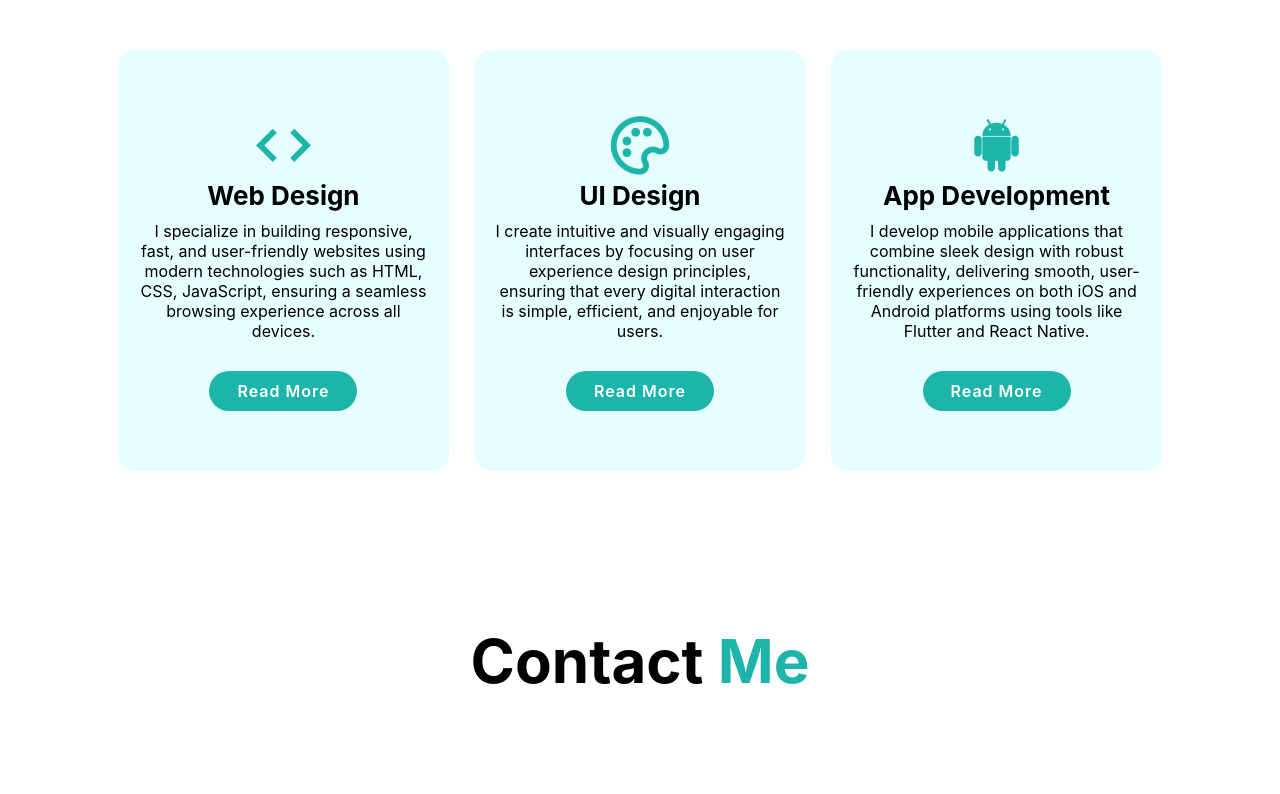
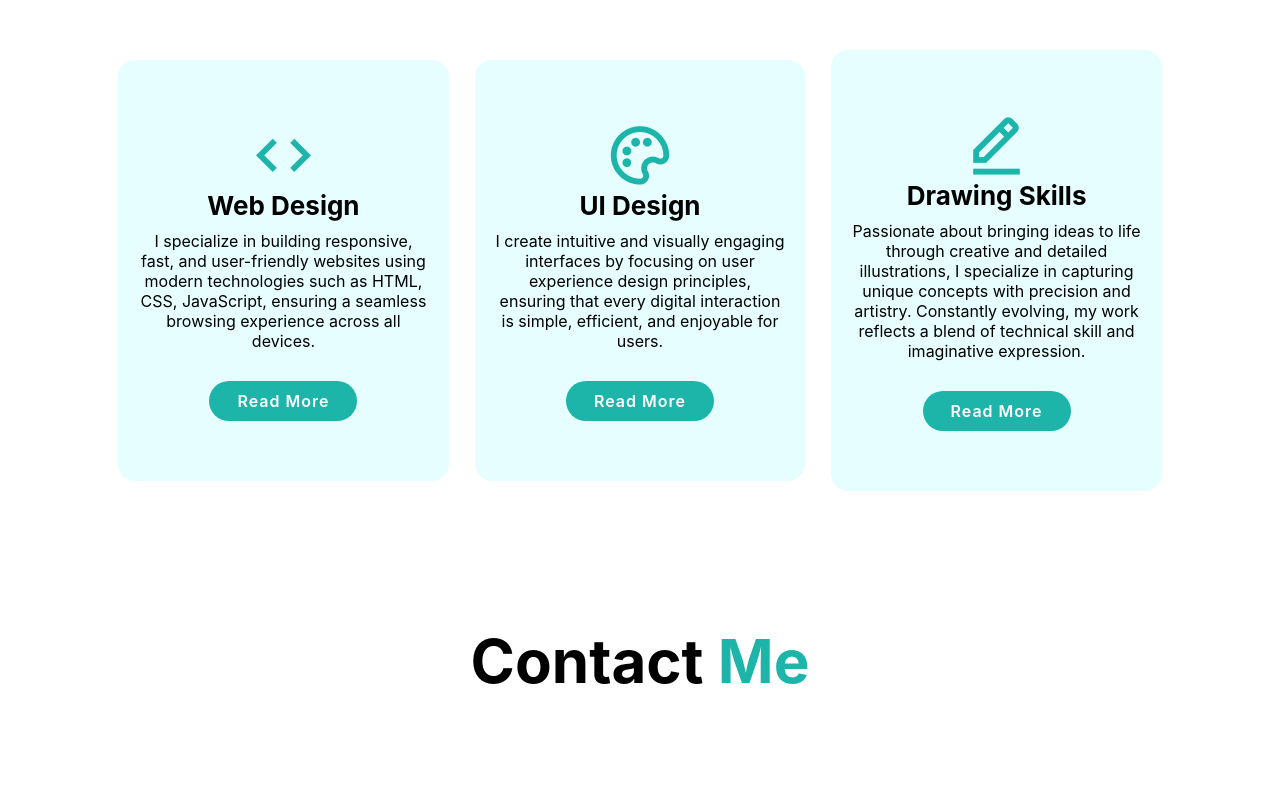
Before and after one commit to akosifade25/Hands-On-Exam, a plain HTML site: page index.html in a window 1280 px wide. Shown: the part 1775-2569 px from the top of the page. Drawn offline with nearby package versions, Linux system fonts and the light colour scheme.

Commit message:
Update index.html

```diff
--- a/index.html
+++ b/index.html
@@ -79,10 +79,11 @@
             </div>
 
             <div class="skills-box">
-                <i class='bx bxl-android' ></i>
-                <h3>App Development</h3>
-                <p>I develop mobile applications that combine sleek design with robust functionality, delivering smooth,
-                    user-friendly experiences on both iOS and Android platforms using tools like Flutter and React Native.</p>
+                <i class='bx bx-edit-alt' ></i>
+                <h3>Drawing Skills</h3>
+                <p>Passionate about bringing ideas to life through creative and detailed illustrations, I specialize in
+                    capturing unique concepts with precision and artistry. Constantly evolving, my work reflects a blend
+                    of technical skill and imaginative expression.</p>
                 <a href="#" class="btn">Read More</a>
             </div>
         </div>
```
